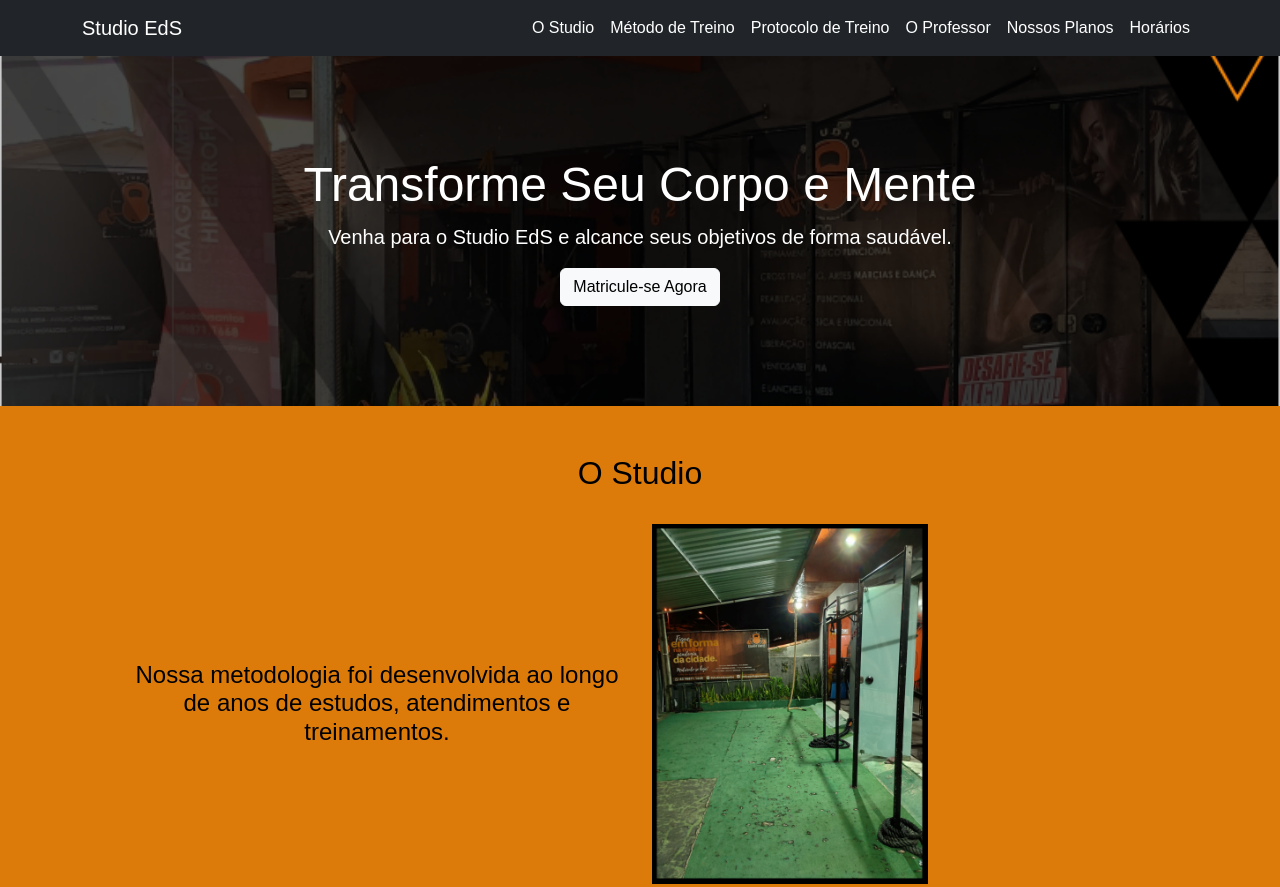
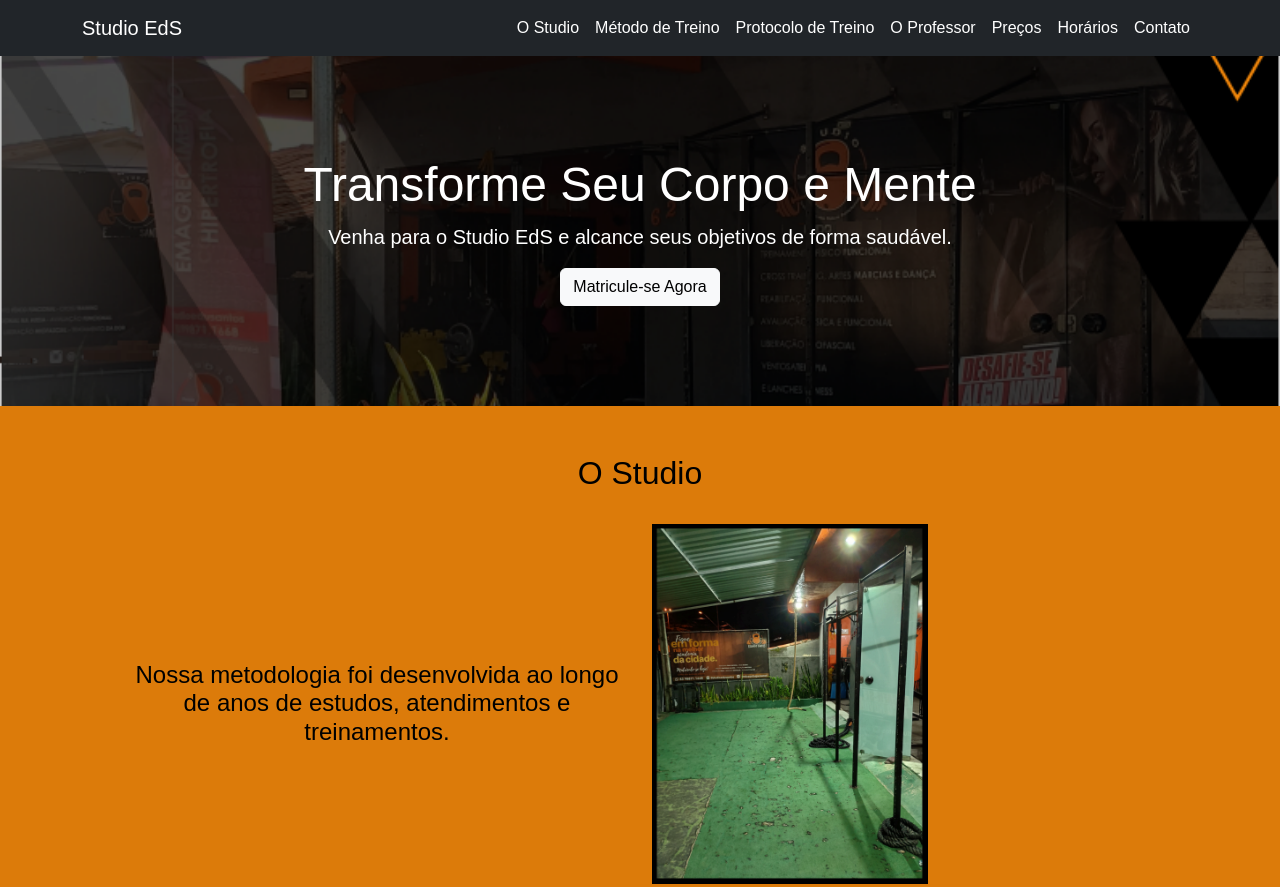
Before and after one commit to Amarildop1/siteStudio-Old, a plain HTML site: page index.html in a window 1280 px wide. Shown: the top 887 px of the page. Drawn offline with nearby package versions, Linux system fonts and the light colour scheme.

Commit message:
ajustes de textos no index

```diff
--- a/index.html
+++ b/index.html
@@ -17,13 +17,13 @@
             </button>
             <div class="collapse navbar-collapse" id="navbarNav">
                 <ul class="navbar-nav ms-auto">
-                   <!-- <li class="nav-item"> <a class="nav-link" href="#home"> Home </a> </li> -->
                     <li class="nav-item"> <a class="nav-link" href="#sobre"> O Studio </a> </li>
                     <li class="nav-item"> <a class="nav-link" href="#metodo"> Método de Treino </a> </li>
                     <li class="nav-item"> <a class="nav-link" href="#protocolo"> Protocolo de Treino </a> </li>
                     <li class="nav-item"> <a class="nav-link" href="#professor"> O Professor </a> </li>
-                    <li class="nav-item"> <a class="nav-link" href="#valores"> Nossos Planos </a> </li>
+                    <li class="nav-item"> <a class="nav-link" href="#valores"> Preços </a> </li>
                     <li class="nav-item"> <a class="nav-link" href="#horarios"> Horários </a> </li>
+                    <li class="nav-item"> <a class="nav-link" href="#contato"> Contato </a> </li>
                 </ul>
             </div>
         </div>
@@ -36,7 +36,6 @@
         <div class="container">
             <h1 class="display-4"> Transforme Seu Corpo e Mente </h1>
             <p class="lead"> Venha para o Studio EdS e alcance seus objetivos de forma saudável. </p>
-            <!-- <a href="#contato" class="btn btn-light"> Matricule-se Agora </a> -->
             <a href="https://wa.me/5583988711668?text=Ol%C3%A1%2C%20gostaria%20de%20saber%20mais%20sobre%20a%20matr%C3%ADcula%21" class="btn btn-light">Matricule-se Agora</a>
         </div>
     </section>
@@ -124,7 +123,7 @@
     <!-- Section Valores -->
     <section id="valores" class="py-5">
         <div class="container">
-            <h2 class="text-center"> Nossos Valores </h2>
+            <h2 class="text-center"> Nossos Preços </h2>
             <br> <!-- Gambiarra temporária -->
 
             <p> Abaixo estão os valores dos nossos principais planos. Todos os planos incluem acesso ao treinamento físico, periodização do treino, avaliação do movimento e acompanhamento em grupo.</p>
@@ -196,9 +195,9 @@
 
 
     <!-- Seção de Contato -->
-    <section id="contact">
+    <section id="contato">
         <div class="container">
-            <h2>Contato</h2>
+            <h2> Contato </h2>
             <form>
                 <div class="form-group">
                     <label for="name"> Nome </label>
```
